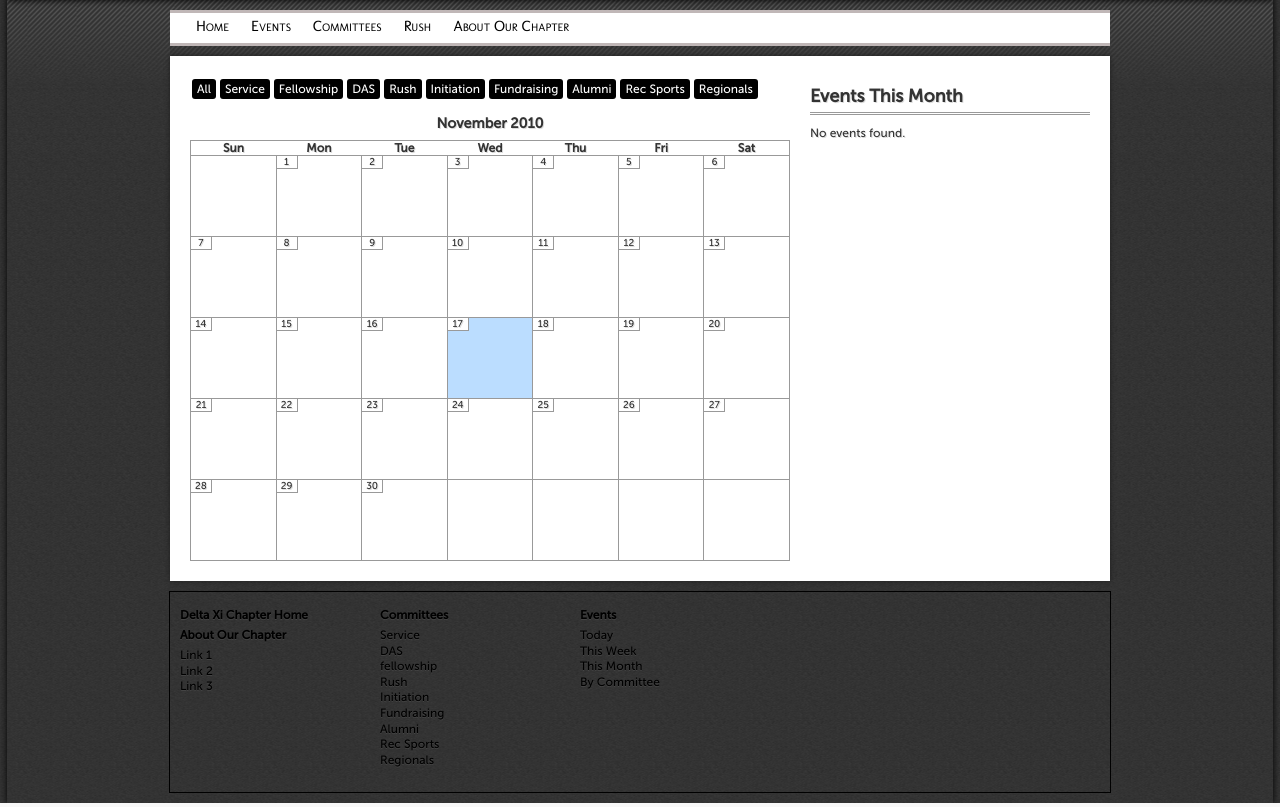
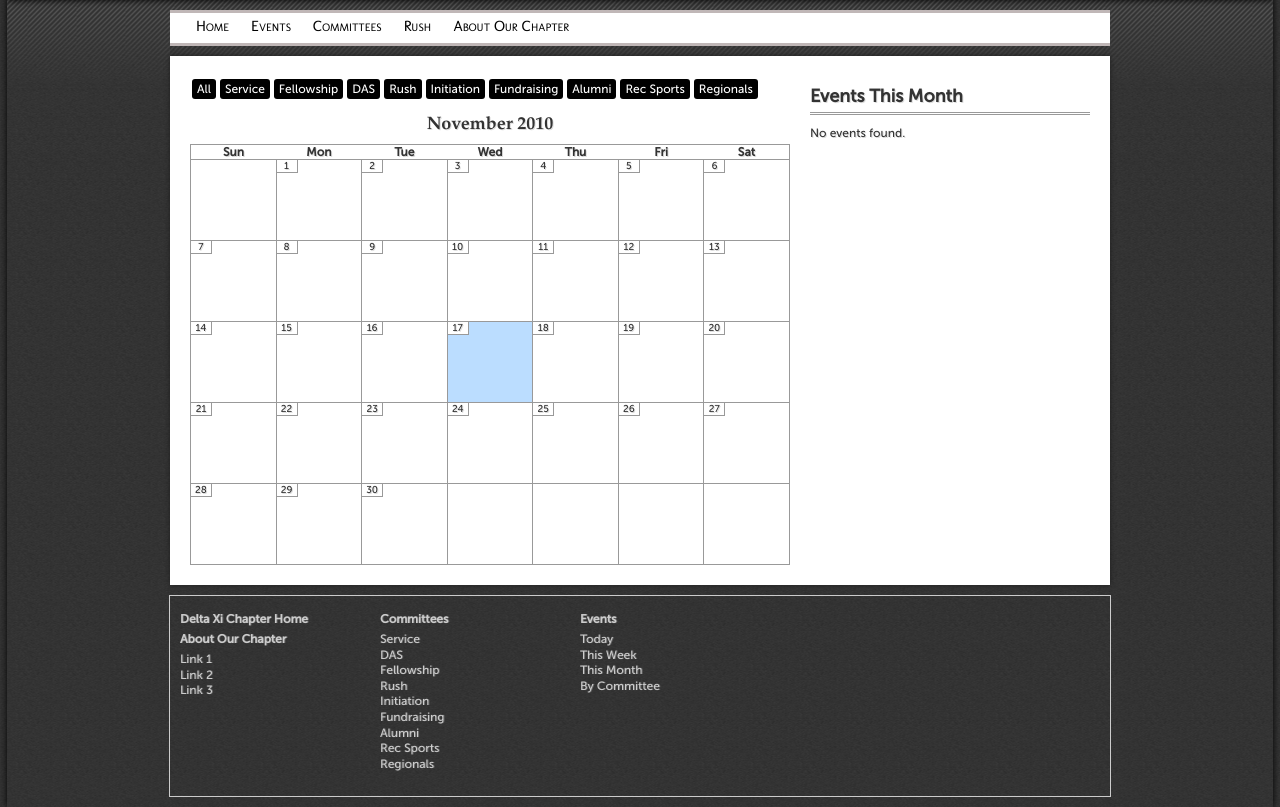
Before and after one commit to joshlory/pspmizzou, a Django app: page /events/ in a window 1280 px wide. Shown: the part 197-1004 px from the top of the page. Run offline with Django 3.2, Linux system fonts and the light colour scheme; data that the repository does not hold is empty; some libraries are stand-ins or nearby versions.

Commit message:
Made a few small style changes.

```diff
--- a/static/css/styles.css
+++ b/static/css/styles.css
@@ -146,13 +146,13 @@ input[type=submit] {
     margin: 0 300px 0 0;
 }
 #footer {
-	border: 1px solid #000;
+	border: 1px solid #ccc;
 	width: 920px;
 	height: 180px;
 	padding: 10px;
 	margin: 10px auto;
-	color: #000;
-	text-shadow: 0 1px #444;
+	color: #ccc;
+	text-shadow: 1px 0 #666;
 }
 #footer h3 {
 	border: 0;
@@ -173,6 +173,10 @@ h2 {
 h3 {
     margin: 0.5em 0;
     border-bottom: 1px solid #999;
+}
+h4 {
+	font: bold 18px "Palatino Linotype", "Book Antiqua", Palatino, serif;
+	margin-bottom: 0.5em;
 }
 .standard-tbl {
     /*border-bottom: 3px double #999;*/
@@ -212,7 +216,7 @@ table.month {
 }
 th.month {
 	/*text-align: left;*/
-	font-size: 1.2em;
+	font: bold 18px "Palatino Linotype", "Book Antiqua", Palatino, serif;
 }
 th.mon, th.tue, th.wed, th.thu, th.fri, th.sat, th.sun {
 	padding: 0;
--- a/templates/base.html
+++ b/templates/base.html
@@ -62,7 +62,7 @@
 					<h3>Committees</h3>
 					<p>Service</p>
 					<p>DAS</p>
-    				<p>fellowship</p>
+    				<p>Fellowship</p>
     				<p>Rush</p>
 					<p>Initiation</p>
 					<p>Fundraising</p>
--- a/templates/login.html
+++ b/templates/login.html
@@ -28,10 +28,6 @@
 	#guest_login {
 		width: 250px;
 		float: right;
-	}
-	h4 {
-		font: bold 18px "Palatino Linotype", "Book Antiqua", Palatino, serif;
-		margin-bottom: 0.5em;
 	}
 	.submit_wrapper {
 		text-align: right;
```
